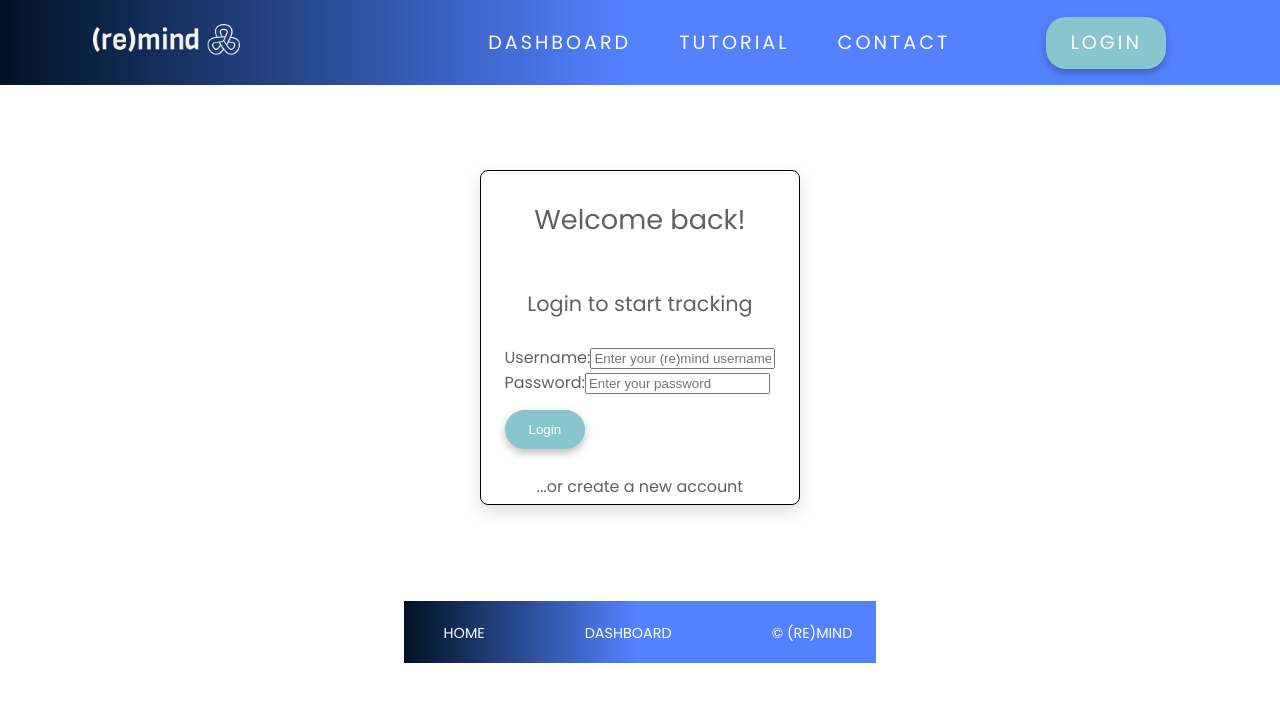
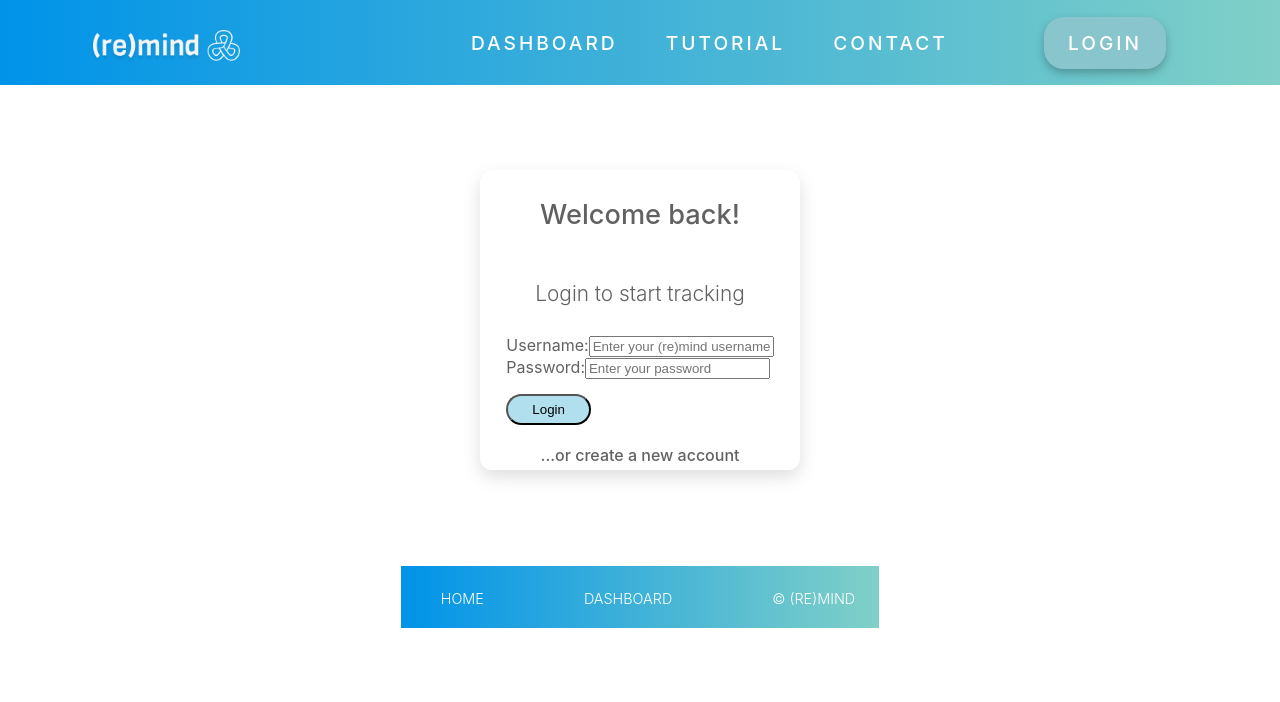
Before and after one commit to mtslks-zz/remind, a Next.js app: page /login in a window 1280 px wide. Shown: the top 702 px of the page. Built offline with nearby package versions, Linux system fonts and the light colour scheme; a web font is replaced by a local one; what dotenv-safe would draw is missing.

Commit message:
Refine CSS styling

```diff
--- a/package.json
+++ b/package.json
@@ -33,7 +33,6 @@
     "react-dom": "17.0.2",
     "react-hook-form": "^7.19.4",
     "react-router-dom": "^6.0.2",
-    "reactstrap": "^9.0.0",
     "sharp": "^0.29.2",
     "yarn": "^1.22.17"
   },
--- a/pages/login.tsx
+++ b/pages/login.tsx
@@ -15,6 +15,24 @@ type Props = {
   username?: string;
 };
 
+const loginButton = css`
+  padding: 6px 24px;
+  background-color: #b2dfee;
+  border-radius: 20px;
+  cursor: pointer;
+  width: fill;
+  :hover {
+    background-color: #9ac0cd;
+  }
+
+  @media (max-width: 1125px) {
+    width: 140px;
+    margin: 12px;
+    text-align: center;
+    padding: 6px 12px;
+  }
+`;
+
 const formContainer = css`
   display: flex;
   box-shadow: 0 7px 17px rgb(0 0 0 / 13%);
@@ -23,9 +41,8 @@ const formContainer = css`
   align-items: center;
   margin-top: 10px;
   width: 25vw;
-  //background-color: orange;
-  border-radius: 8px;
-  border: 1px solid black;
+  border-radius: 12px;
+  border: none;
   padding: 5px;
   height: 95%;
 `;
@@ -86,7 +103,7 @@ export default function Login(props: Props) {
                   props.refreshUsername();
 
                   // Navigate to the user's page when account has been successfully created
-                  router.push(`/users/${json.user.username}`);
+                  router.push(`/dashboard`);
                 }}
               >
                 <div>
@@ -117,7 +134,7 @@ export default function Login(props: Props) {
                   </label>
                   <div css={errorMessage}>{error}</div>
                 </div>
-                <button className="button-general">Login</button>
+                <button css={loginButton}>Login</button>
               </form>
               <br />
               <div css={newAccountStyle}>
--- a/pages/register-success.tsx
+++ b/pages/register-success.tsx
@@ -6,6 +6,7 @@ import { pageContainer } from '../styles/styles';
 
 type Props = {
   username?: string;
+  firstName?: string;
 };
 
 const contentContainer = css`
@@ -57,7 +58,9 @@ export default function RegistrationSuccessful(props: Props) {
         <h2>Welcome! </h2>
         <div css={contentContainer}>
           <div css={containerLeft}>
-            <h3>You’ve successfully created your account, {props.username}!</h3>
+            <h3>
+              You’ve successfully created your account, {props.firstName}!
+            </h3>
 
             <Link href="/dashboard">
               <a className="button-general"> Go to dashboard</a>
--- a/styles/globals.css
+++ b/styles/globals.css
@@ -1,5 +1,4 @@
 @import url('https://fonts.googleapis.com/css2?family=Adamina&family=DM+Serif+Text&display=swap');
-@import url('https://fonts.googleapis.com/css2?family=Poppins&display=swap');
 @import url('https://fonts.googleapis.com/css2?family=EB+Garamond:wght@400;500&display=swap');
 @import url('https://fonts.googleapis.com/css2?family=Merriweather&display=swap');
 
@@ -7,9 +6,8 @@ html,
 body {
   padding: 0;
   margin: 0;
-  /* font-family: -apple-system, BlinkMacSystemFont, Segoe UI, Roboto, Oxygen,
-    Ubuntu, Cantarell, Fira Sans, Droid Sans, Helvetica Neue, sans-serif; */
-  font-family: 'Poppins', serif;
+  font-family: -apple-system, BlinkMacSystemFont, Segoe UI, Roboto, Oxygen,
+    Ubuntu, Cantarell, Fira Sans, Droid Sans, Helvetica Neue, sans-serif;
   place-items: center;
 }
 
@@ -18,11 +16,11 @@ a {
   text-decoration: none;
 }
 .header1-text {
-  font-size: 4em;
+  font-size: 2.5em;
   font-family: 'DM Serif Text', serif;
 }
 .paragraph-text {
-  font-size: 1.2em;
+  font-size: 1em;
   font-family: 'Merriweather', serif;
   text-align: justify;
   line-height: 1.8;
--- a/styles/styles.js
+++ b/styles/styles.js
@@ -100,12 +100,15 @@ export const imageContainer = css`
 export const footerStyle = css`
   width: 100%;
   height: 62px;
-  background: rgb(0, 18, 36);
+  background-color: #0093e9;
+  background-image: linear-gradient(90deg, #0093e9 0%, #80d0c7 100%);
+
+  /* background: rgb(0, 18, 36);
   background: linear-gradient(
     90deg,
     rgba(0, 18, 36, 1) 0%,
-    rgba(0, 69, 255, 0.6755077030812324) 49%
-  );
+    rgba(0, 69, 255, 0.6755077030812324) 49% */
+
   display: flex;
   align-items: center;
   justify-content: center;
@@ -173,11 +176,14 @@ export const headerStyle = css`
   font-size: 1.2rem;
   letter-spacing: 3px;
   justify-content: space-between;
-  background: rgb(0, 18, 36);
+  background-color: #0093E9;
+background-image: linear-gradient(90deg, #0093E9 0%, #80D0C7 100%);
+
+  /* background: rgb(0, 18, 36);
   background: linear-gradient(
     90deg,
     rgba(0, 18, 36, 1) 0%,
-    rgba(0, 69, 255, 0.6755077030812324) 49%
+    rgba(0, 69, 255, 0.6755077030812324) 49% */
   );
   /* background: linear-gradient(
     91.4deg,
@@ -224,7 +230,7 @@ export const logoContainer = css`
 export const logoStyle = css`
   display: flex;
   align-items: center;
-  padding-bottom: 20px;
+  padding-top: 10px;
   img {
     width: 150px;
   }
@@ -271,6 +277,7 @@ export const navContainer = (open) => css`
     display: flex;
     align-items: center;
     justify-content: center;
+    text-transform: uppercase;
   }
 
   .button-general {
@@ -292,7 +299,11 @@ export const navContainer = (open) => css`
 
   .button-special {
     padding: 6px 24px;
-    background-color: #b2dfee;
+    background: linear-gradient(
+      135deg,
+      rgba($left-color, 0.9),
+      rgba($right-color, 0.9)
+    );
     border-radius: 20px;
     cursor: pointer;
     width: fill;
@@ -361,9 +372,9 @@ export const heroSectionHeading = css`
   flex-direction: column;
   justify-content: center;
   align-items: center;
-  width: 60%;
+  width: 40%;
   height: 100%;
-  padding: 0px 32px 64px;
+  padding: 32px 32px 64px;
 
   @media (max-width: 768px) {
     width: 100%;
@@ -422,6 +433,10 @@ export const headingStyle = css`
     @media (max-width: 768px) {
       text-align: left;
     }
+  }
+  textarea {
+    width: 500px;
+    height: 200px;
   }
 `;
 
```
Also changed, not shown: pages/dashboard/[tileId].tsx (+3 -4 lines), pages/dashboard/index.tsx (+94 -41 lines), 1 other file (tests, documents, lock files or other folders).
